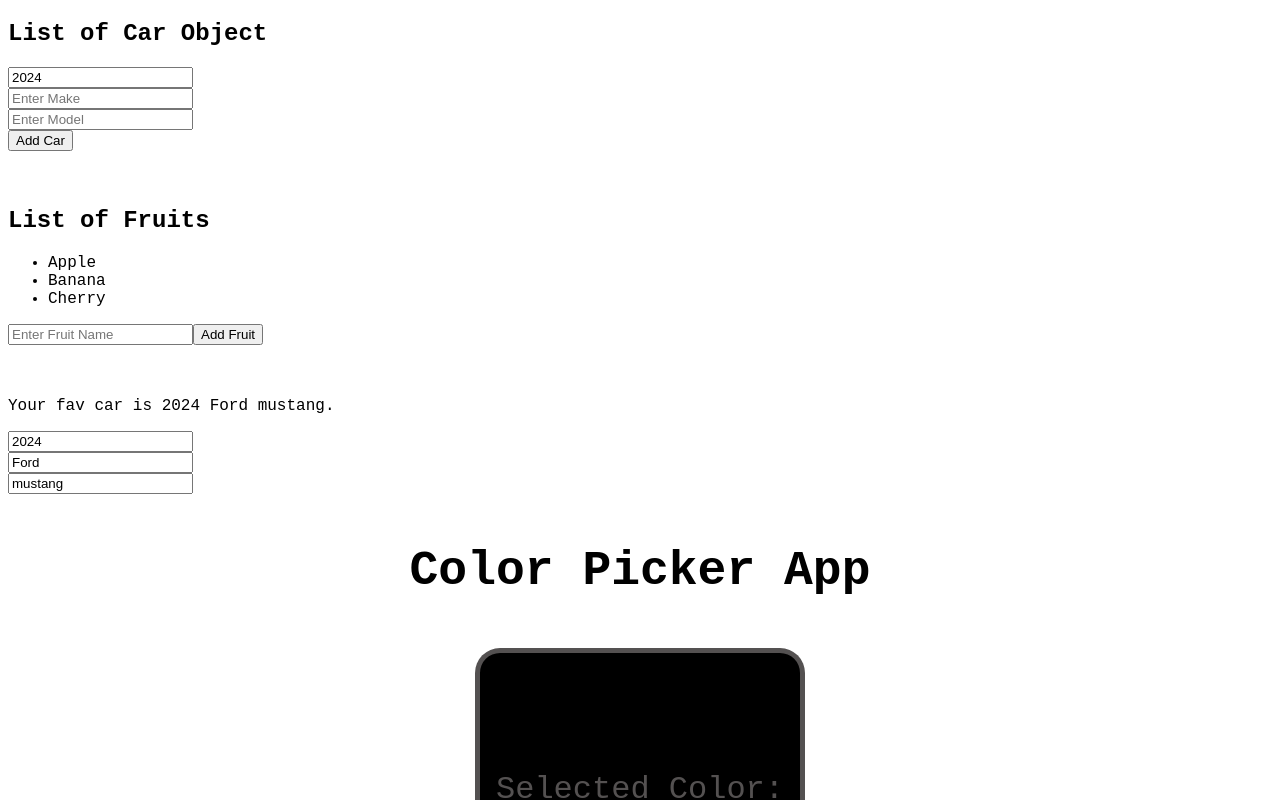
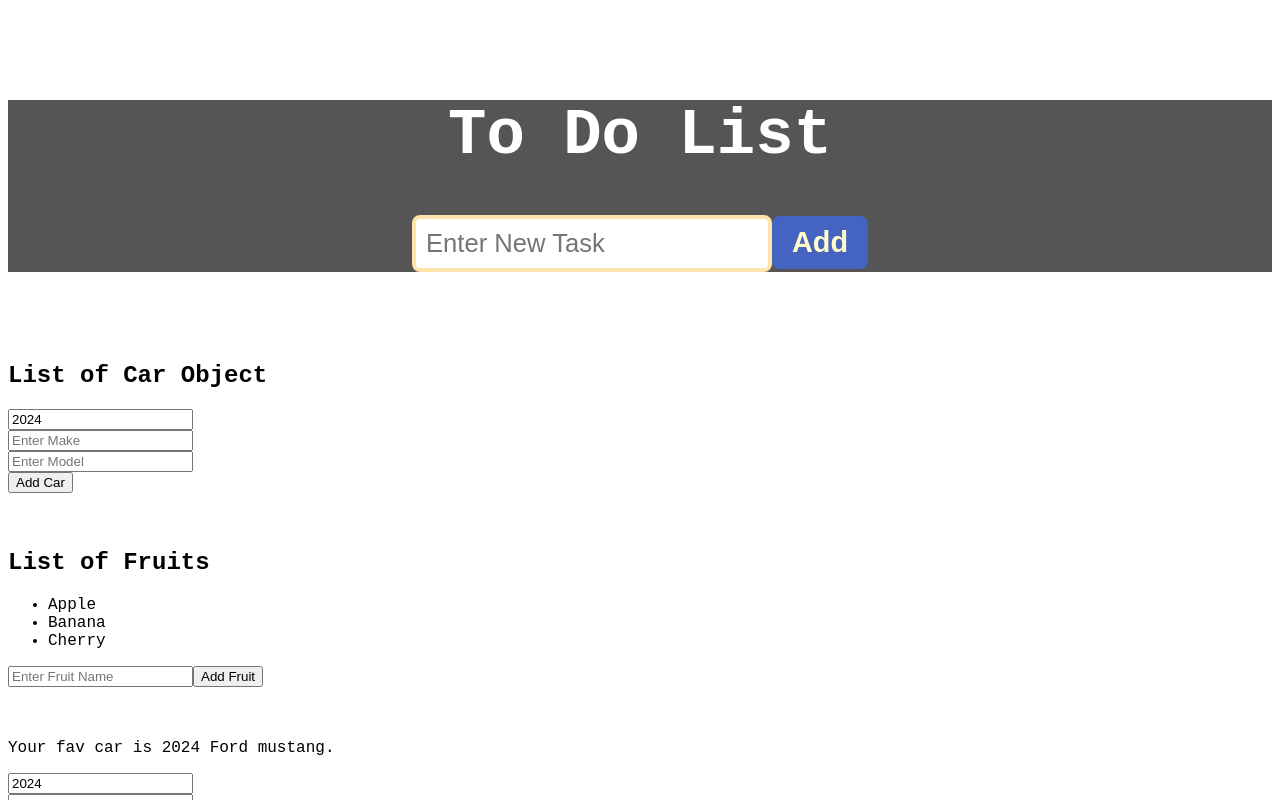
Before and after one commit to ashim-nepal/Frontend-React-All, a React (Vite) app in the folder React-Learning-Course/website/my-app-3/: page / in a window 1280 px wide. Shown: the top 800 px of the page. Built offline with nearby package versions, Linux system fonts and the light colour scheme.

Commit message:
todo list app using react

```diff
--- a/React-Learning-Course/website/my-app-3/src/App.jsx
+++ b/React-Learning-Course/website/my-app-3/src/App.jsx
@@ -2,11 +2,14 @@ import ArrayObjectStateUpd from "./ArrayObjectStateUpd"
 import ArrayStateUpd from "./ArrayStateUpd"
 import ColorPicker from "./ColorPicker"
 import MyComponent from "./MyComponent"
+import ToDoList from "./ToDoList"
 
 function App() {
 
   return (
     <>
+    <div><ToDoList/></div>
+    <br/><br/><br/>
     <ArrayObjectStateUpd/><br/><br/>
     <ArrayStateUpd/><br/><br/>
     <MyComponent/>
--- /dev/null
+++ b/React-Learning-Course/website/my-app-3/src/ToDoList.jsx
@@ -0,0 +1,68 @@
+import React, {useState} from "react";
+
+function ToDoList(){
+
+    const [tasks, setTasks] = useState([]);
+    const [newTask, setNewTask] = useState("");
+
+    function handleInputChange(e){
+        setNewTask(e.target.value);
+
+    }
+
+    function addTask(){
+        if(newTask.trim() !== ""){
+            setTasks(t => [...t, newTask]);
+            setNewTask("");
+        }
+
+    }
+
+    function deleteTask(index){
+        const updatedTasks = tasks.filter((_, i) => i !== index)
+        setTasks(updatedTasks);
+
+    }
+
+    function moveTaskUp(index){
+        if(index > 0){
+            const updatedTasks = [...tasks];
+            [updatedTasks[index], updatedTasks[index-1]] = [updatedTasks[index-1], updatedTasks[index]];
+            setTasks(updatedTasks);
+        }
+
+    }
+
+    function moveTaskDown(index){
+        if(index < tasks.length - 1){
+            const updatedTasks = [...tasks];
+            [updatedTasks[index], updatedTasks[index+1]] = [updatedTasks[index+1], updatedTasks[index]];
+            setTasks(updatedTasks);
+        }
+
+    }
+
+
+
+    return(
+        <div className="todo-list">
+            <h1>To Do List</h1>
+            <div className="">
+                <input type="text" placeholder="Enter New Task" value={newTask} onChange={handleInputChange}/>
+                <button className="add-btn" onClick={addTask}>Add</button>
+            </div>
+            <ol>
+                {tasks.map((task, index)=><li key={index}>
+                    <span className="text">{task}</span>
+                    <button className="delete-btn" onClick={() => deleteTask(index)}>Del❌</button>
+                    <button className="move-btn" onClick={() => moveTaskUp(index)}>⤴️</button>
+                    <button className="move-btn" onClick={() => moveTaskDown(index)}>⤵️</button>
+                </li>)}
+            </ol>
+
+        </div>
+    );
+
+}
+
+export default ToDoList;
--- a/React-Learning-Course/website/my-app-3/src/index.css
+++ b/React-Learning-Course/website/my-app-3/src/index.css
@@ -41,3 +41,89 @@ body{
     border-radius: 14px;
     border: 4px solid rgb(204, 204, 204);
 }
+
+
+/* To Do List */
+
+.todo-list{
+    text-align: center;
+    margin-top: 100px;
+    background-color: rgba(0, 0, 0, 0.667);
+}
+
+.todo-list h1{
+    font-size: 4rem;
+    color: white;
+}
+
+.todo-list button{
+    font-size: 1.8rem;
+    font-weight: bold;
+    padding: 10px 20px;
+    color: rgb(255, 254, 201);
+    border: none;
+    border-radius: 8px;
+    cursor: pointer;
+    transition: background-color 0.5s ease;
+}
+
+.todo-list .add-btn{
+    background-color: rgba(65, 105, 225, 0.775);
+}
+
+.todo-list .add-btn:hover{
+    background-color: rgba(9, 158, 9, 0.775);
+}
+
+.todo-list .delete-btn{
+    background-color: rgb(240, 135, 48);
+}
+
+.todo-list .delete-btn:hover{
+    background-color: rgba(240, 134, 48, 0.808);
+}
+
+.todo-list .move-btn{
+    background-color: rgb(9, 158, 9);
+}
+
+.todo-list .move-btn:hover{
+    background-color: rgba(9, 158, 9, 0.821);
+}
+
+.todo-list input[type="text"]{
+    font-size: 1.6rem;
+    padding: 10px;
+    border: 4px solid rgb(255, 228, 171);
+    border-radius: 8px;
+    color: rgba(0, 0, 0, 0.862);
+}
+.todo-list ol{
+    padding: 0;
+}
+
+.todo-list li{
+    font-size: 2rem;
+    font-weight: bold;
+    padding: 15px;
+    background-color: rgb(238, 238, 238);
+    margin-bottom: 10px;
+    border: 3.5px solid gray;
+    border-radius: 7px;
+    display: flex;
+    align-items: center;
+}
+
+.todo-list .text{
+    flex: 1;
+    flex-grow: 1;
+    flex-shrink: 1;
+    flex-basis: 0%;
+}
+
+.todo-list .delete-btn, .move-btn{
+    padding: 8px 12px;
+    font-size: 1.4rem;
+    margin-left: 10px;
+
+}
```
